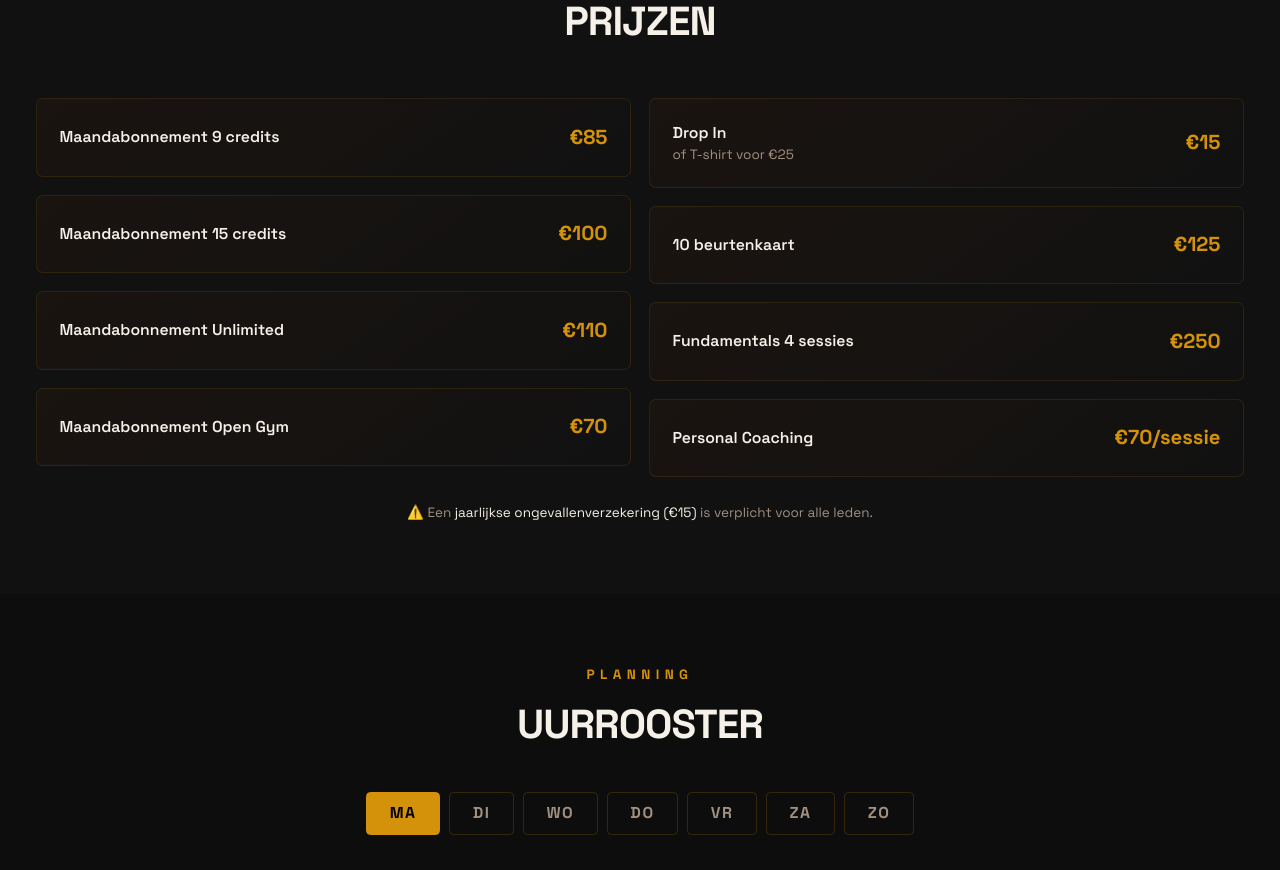
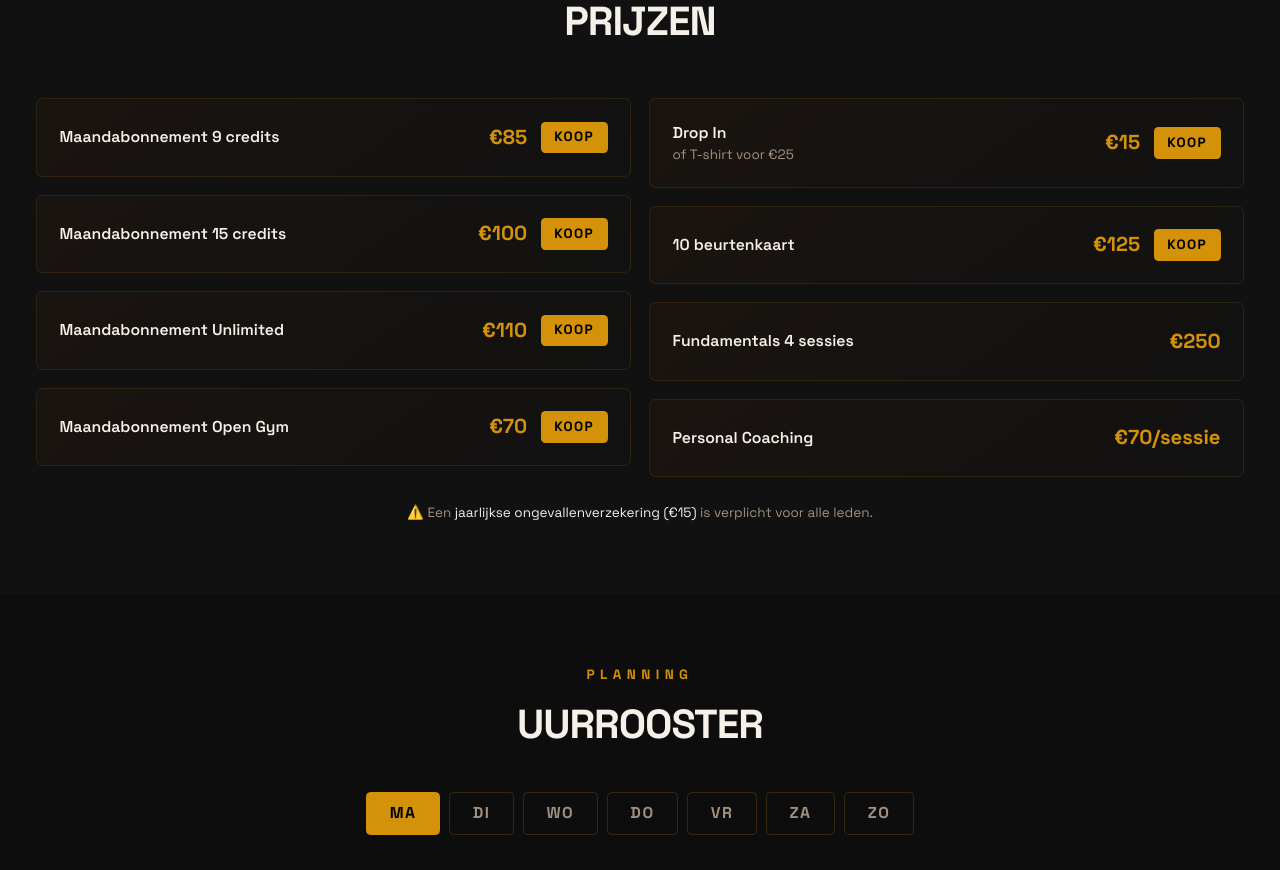
Before and after one commit to TNLConsulting/uprise-website, a React (Vite) app: page /groepslessen in a window 1280 px wide. Shown: the part 2260-3130 px from the top of the page. Built offline with nearby package versions, Linux system fonts and the light colour scheme; the HTML template or start-up script is replaced by a standard one.

Commit message:
feat: add purchase links to groepslessen prijzen

```diff
--- a/src/pages/Groepslessen.tsx
+++ b/src/pages/Groepslessen.tsx
@@ -15,15 +15,15 @@ const CLASS_TYPES = [
 ];
 
 const PRICES_LEFT = [
-  { name: "Maandabonnement 9 credits", price: "€85" },
-  { name: "Maandabonnement 15 credits", price: "€100" },
-  { name: "Maandabonnement Unlimited", price: "€110" },
-  { name: "Maandabonnement Open Gym", price: "€70" },
+  { name: "Maandabonnement 9 credits", price: "€85", link: "https://uprise.sportbitapp.nl/web/be/registreren/lidmaatschap?a=7" },
+  { name: "Maandabonnement 15 credits", price: "€100", link: "https://uprise.sportbitapp.nl/web/be/registreren/lidmaatschap?a=5" },
+  { name: "Maandabonnement Unlimited", price: "€110", link: "https://uprise.sportbitapp.nl/web/be/registreren/lidmaatschap?a=3" },
+  { name: "Maandabonnement Open Gym", price: "€70", link: "https://uprise.sportbitapp.nl/web/be/registreren/lidmaatschap?a=2" },
 ];
 
 const PRICES_RIGHT = [
-  { name: "Drop In", price: "€15", note: "of T-shirt voor €25" },
-  { name: "10 beurtenkaart", price: "€125" },
+  { name: "Drop In", price: "€15", note: "of T-shirt voor €25", link: "https://uprise.sportbitapp.nl/web/be/registreren/lidmaatschap?r=4" },
+  { name: "10 beurtenkaart", price: "€125", link: "https://uprise.sportbitapp.nl/web/be/registreren/lidmaatschap?r=1" },
   { name: "Fundamentals 4 sessies", price: "€250" },
   { name: "Personal Coaching", price: "€70/sessie" },
 ];
@@ -192,7 +192,20 @@ const Groepslessen = () => {
                   }}
                 >
                   <p className="text-sm font-semibold" style={{ color: "#F5F0E8" }}>{p.name}</p>
-                  <span className="text-lg font-black flex-shrink-0" style={{ color: "#D4920A" }}>{p.price}</span>
+                  <div className="flex items-center gap-3 flex-shrink-0">
+                    <span className="text-lg font-black" style={{ color: "#D4920A" }}>{p.price}</span>
+                    {p.link && (
+                      <a
+                        href={p.link}
+                        target="_blank"
+                        rel="noopener noreferrer"
+                        className="px-3 py-1.5 text-xs font-bold tracking-widest uppercase rounded transition-all duration-200"
+                        style={{ backgroundColor: "#D4920A", color: "#000" }}
+                      >
+                        Koop
+                      </a>
+                    )}
+                  </div>
                 </div>
               ))}
             </div>
@@ -211,7 +224,20 @@ const Groepslessen = () => {
                     <p className="text-sm font-semibold" style={{ color: "#F5F0E8" }}>{p.name}</p>
                     {p.note && <p className="text-xs mt-0.5" style={{ color: "#A09080" }}>{p.note}</p>}
                   </div>
-                  <span className="text-lg font-black flex-shrink-0" style={{ color: "#D4920A" }}>{p.price}</span>
+                  <div className="flex items-center gap-3 flex-shrink-0">
+                    <span className="text-lg font-black" style={{ color: "#D4920A" }}>{p.price}</span>
+                    {p.link && (
+                      <a
+                        href={p.link}
+                        target="_blank"
+                        rel="noopener noreferrer"
+                        className="px-3 py-1.5 text-xs font-bold tracking-widest uppercase rounded transition-all duration-200"
+                        style={{ backgroundColor: "#D4920A", color: "#000" }}
+                      >
+                        Koop
+                      </a>
+                    )}
+                  </div>
                 </div>
               ))}
             </div>
```
